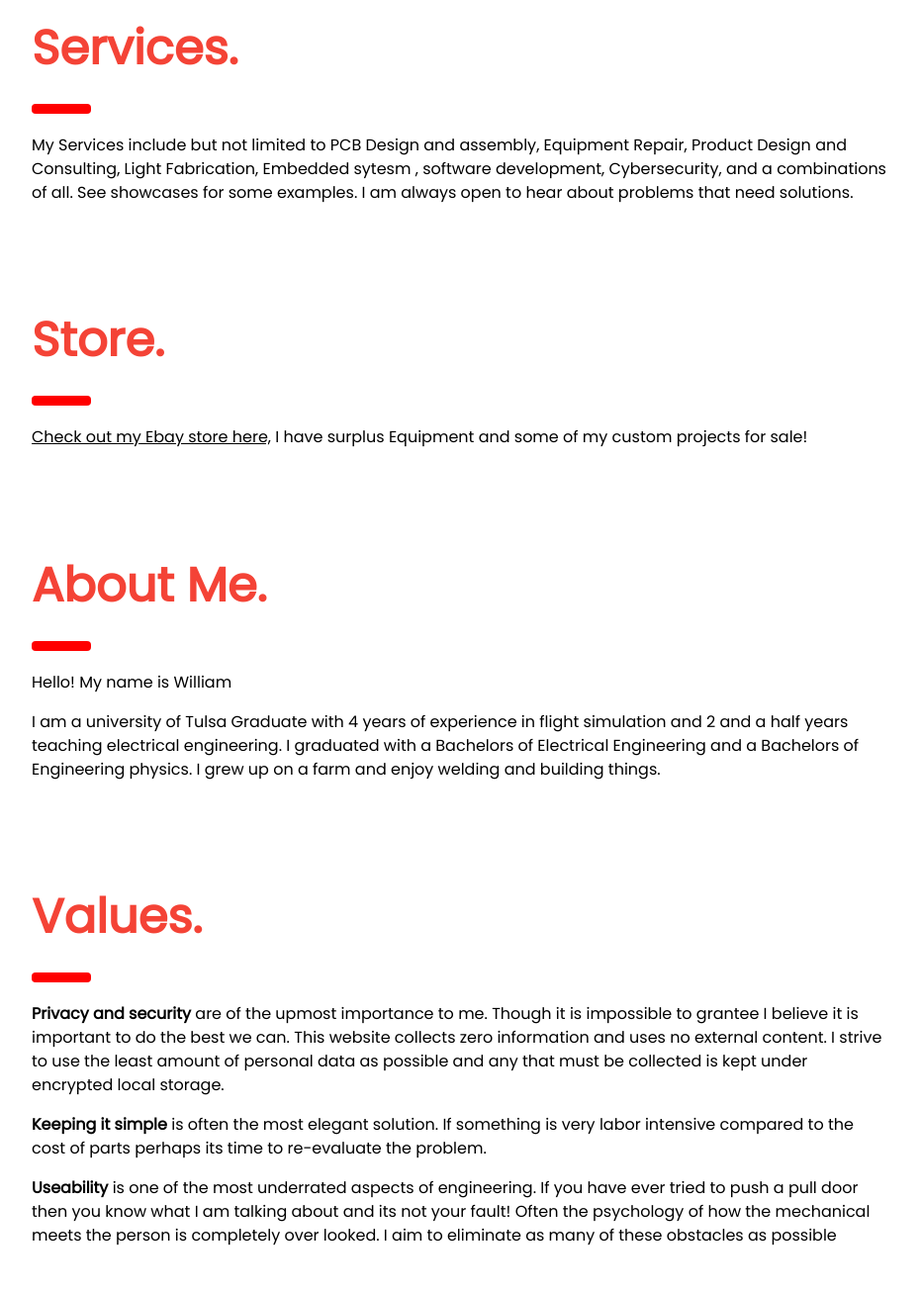
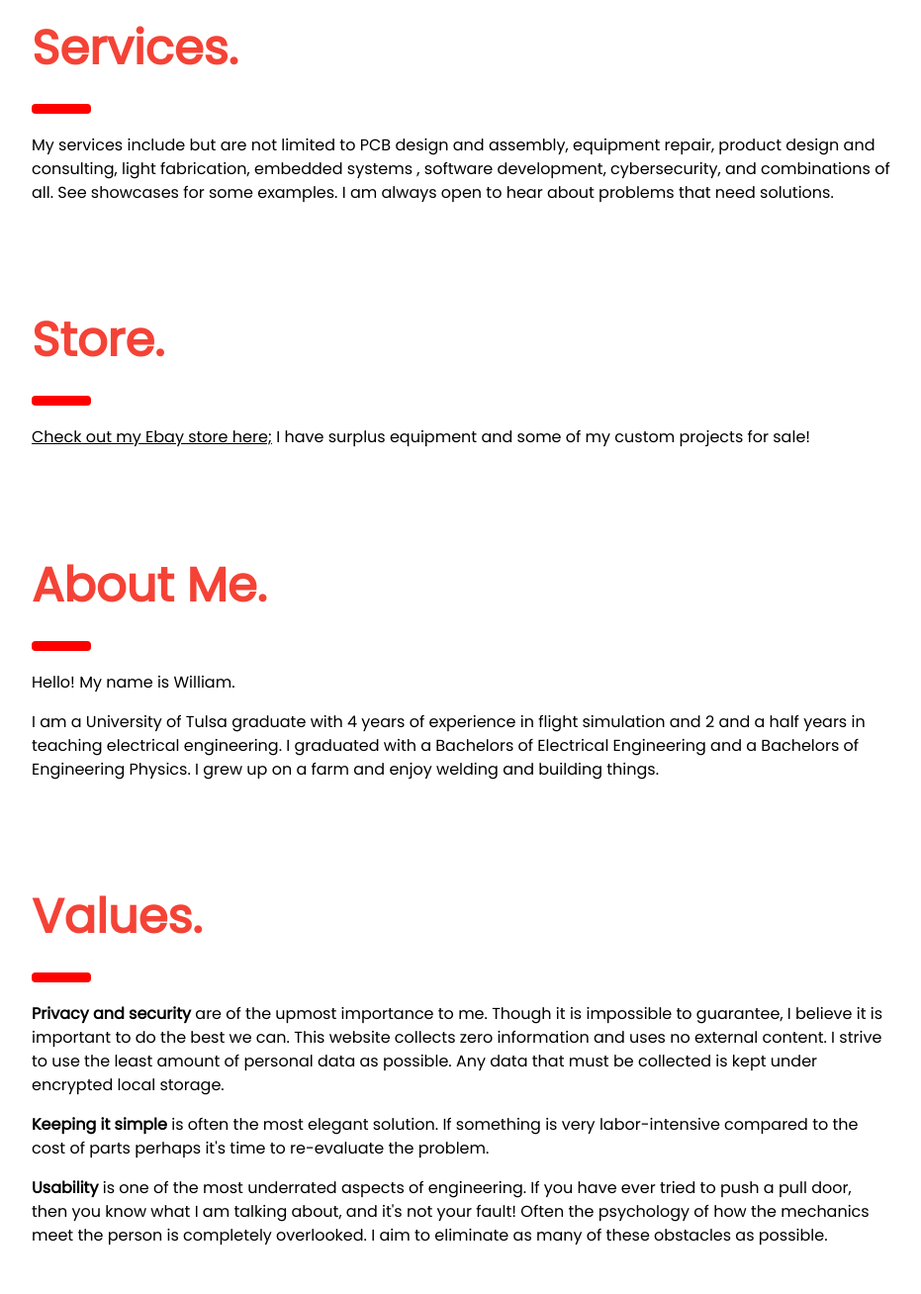
Before and after one commit to Friedel-Innovations-LLC/Friedel-Innovations-LLC.github.io, a plain HTML site: page index.html in a window 1280 px wide. Shown: the part 1132-2440 px from the top of the page at 99% size, without its empty margins (324-1255 px from the left). Drawn offline with Linux system fonts and the light colour scheme.

Commit message:
Grammar fixes

```diff
--- a/index.html
+++ b/index.html
@@ -79,15 +79,15 @@ body {font-size:16px;}
   <div class="w3-container" id="services" style="margin-top:75px">
     <h1 class="w3-xxxlarge w3-text-red"><b>Services.</b></h1>
     <hr style="width:50px;border:5px solid red" class="w3-round">
-    <p>My Services include but not limited to PCB Design and assembly, Equipment Repair, Product Design and Consulting, Light Fabrication, Embedded sytesm
-       , software development, Cybersecurity, and a combinations of all.  See showcases for some examples.  I am always open to hear about problems that need solutions.</p>
+    <p>My services include but are not limited to PCB design and assembly, equipment repair, product design and consulting, light fabrication, embedded systems
+       , software development, cybersecurity, and combinations of all.  See showcases for some examples.  I am always open to hear about problems that need solutions.</p>
   </div>
 
     <!-- Store -->
     <div class="w3-container" id="store" style="margin-top:75px">
       <h1 class="w3-xxxlarge w3-text-red"><b>Store.</b></h1>
       <hr style="width:50px;border:5px solid red" class="w3-round">
-      <p> <a href="https://www.ebay.com/usr/fi_surplus_and_scrap">Check out my Ebay store here,</a>  I have surplus Equipment and some of my custom projects for sale!</p>
+      <p> <a href="https://www.ebay.com/usr/fi_surplus_and_scrap">Check out my Ebay store here;</a>  I have surplus equipment and some of my custom projects for sale!</p>
 
 
     </div>
@@ -96,9 +96,9 @@ body {font-size:16px;}
   <div class="w3-container" id="about" style="margin-top:75px">
     <h1 class="w3-xxxlarge w3-text-red"><b>About Me.</b></h1>
     <hr style="width:50px;border:5px solid red" class="w3-round">
-    <p>Hello! My name is William</p>
-    <p>I am a university of Tulsa Graduate with 4 years of experience in flight simulation and 2 and a half years teaching electrical engineering.  I graduated with a
-      Bachelors of Electrical Engineering and a Bachelors of Engineering physics.  I grew up on a farm and enjoy welding and building things.
+    <p>Hello! My name is William.</p>
+    <p>I am a University of Tulsa graduate with 4 years of experience in flight simulation and 2 and a half years in teaching electrical engineering.  I graduated with a
+      Bachelors of Electrical Engineering and a Bachelors of Engineering Physics.  I grew up on a farm and enjoy welding and building things.
     </p>
   </div>
 
@@ -109,18 +109,19 @@ body {font-size:16px;}
     <h1 class="w3-xxxlarge w3-text-red"><b>Values.</b></h1>
     <hr style="width:50px;border:5px solid red" class="w3-round">
     <p>
-      <b>Privacy and security</b> are of the upmost importance to me.  Though it is impossible to grantee I believe it is important to do the best we can.
-      This website collects zero information and uses no external content.  I strive to use the least amount of personal data as possible and any
+<!-- I lost the game!-->
+      <b>Privacy and security</b> are of the upmost importance to me.  Though it is impossible to guarantee, I believe it is important to do the best we can.
+      This website collects zero information and uses no external content.  I strive to use the least amount of personal data as possible. Any data
       that must be collected is kept under encrypted local storage.
     </p>
     <p>
-      <b>Keeping it simple</b> is often the most elegant solution.  If something is very labor intensive compared to the cost of parts perhaps its
+      <b>Keeping it simple</b> is often the most elegant solution.  If something is very labor-intensive compared to the cost of parts perhaps it's
       time to re-evaluate the problem.
     </p>
     <p>
-      <b>Useability</b> is one of the most underrated aspects of engineering.  If you have ever tried to push a pull door then you know what I am
-      talking about and its not your fault!  Often the psychology of how the mechanical meets the person is completely over looked.  I aim to eliminate
-      as many of these obstacles as possible
+      <b>Usability</b> is one of the most underrated aspects of engineering.  If you have ever tried to push a pull door, then you know what I am
+      talking about, and it's not your fault! Often the psychology of how the mechanics meet the person is completely overlooked.  I aim to eliminate
+      as many of these obstacles as possible.
     </p>
   </div>
 
@@ -132,7 +133,7 @@ body {font-size:16px;}
   <div class="w3-container" id="contact" style="margin-top:75px">
     <h1 class="w3-xxxlarge w3-text-red"><b>Contact.</b></h1>
     <hr style="width:50px;border:5px solid red" class="w3-round">
-    <p>Have a project in mind? Feel free to email me at william@fi-llc.net</p>
+    <p>Have a project in mind? Feel free to email me at william@fi-llc.net</p>.
 
   </div>
 
@@ -166,4 +167,4 @@ function onClick(element) {
 </body>
 </html>
 
-<!-- Hello There!  want a job? email me at ghe338ek@fi-llc.net -->
+<!-- Hello There! want a job? email me at ghe338ek@fi-llc.net -->
```
